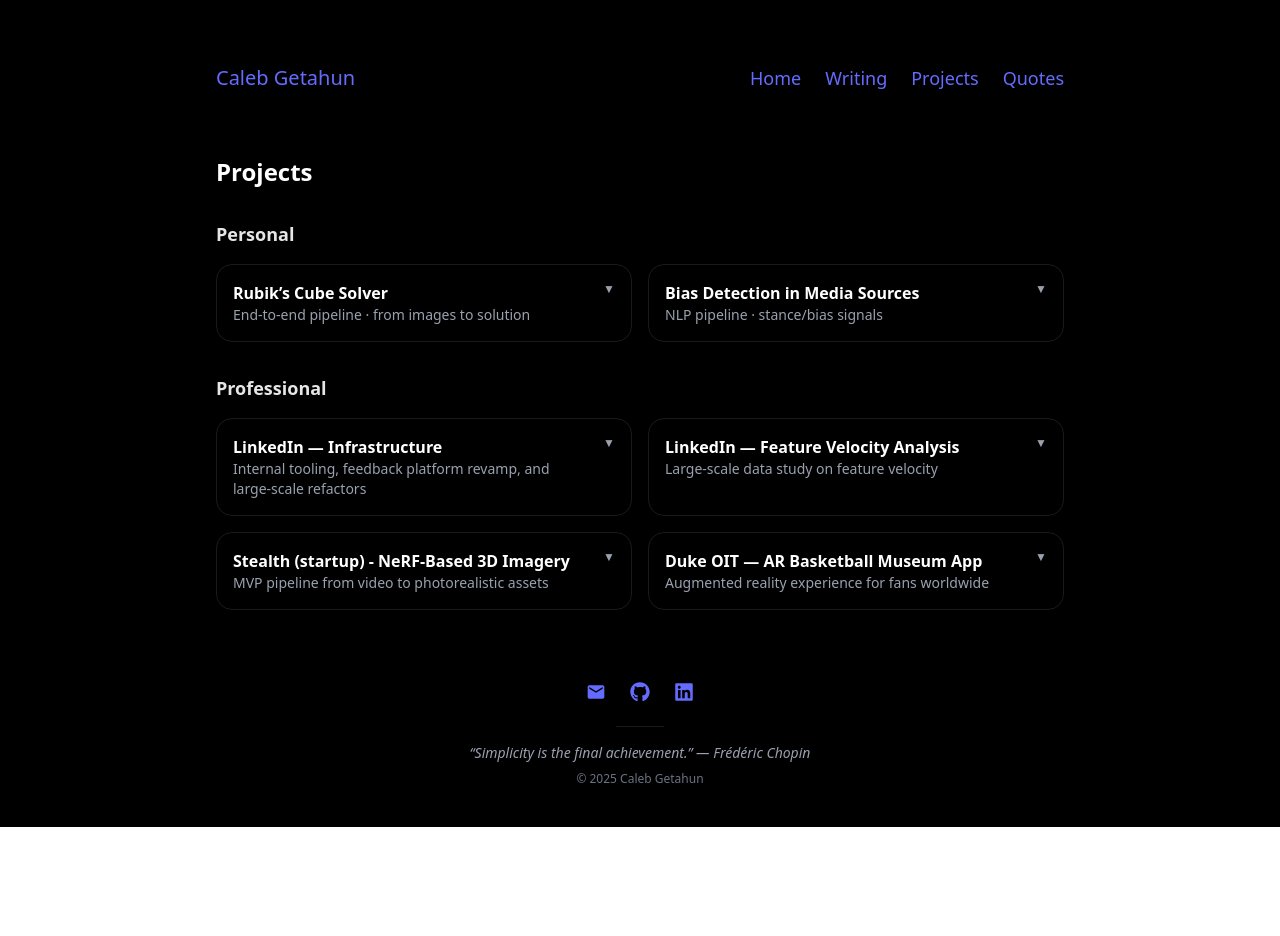
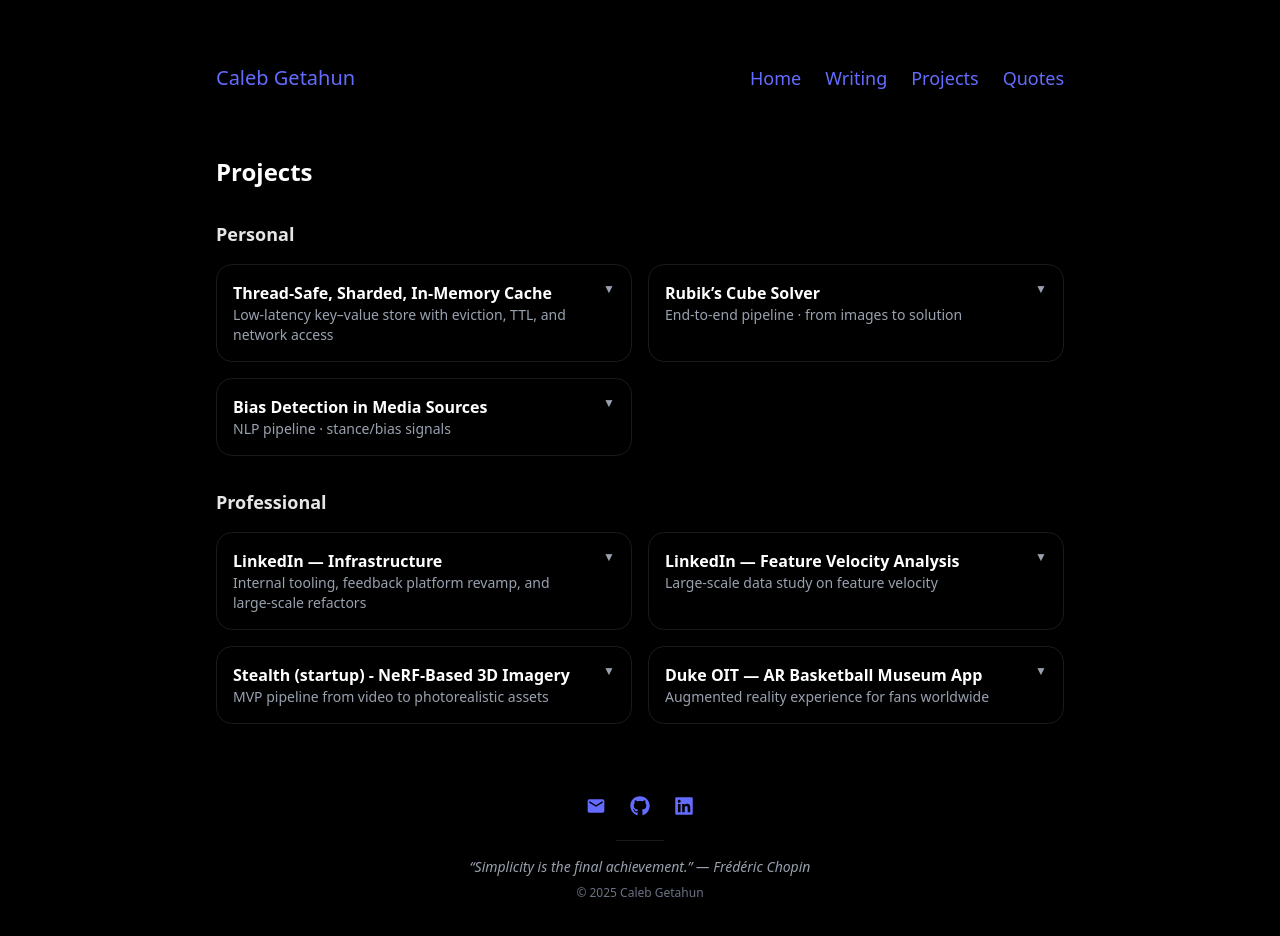
Before and after one commit to calebgetahun/personal-website, a React (Vite) app: page /projects in a window 1280 px wide. Shown: the top 936 px of the page. Before the commit the page ends 827 px from the top, so only its background shows below. Built offline with nearby package versions, Linux system fonts and the light colour scheme.

Commit message:
cache project blurb

```diff
--- a/src/components/Projects.jsx
+++ b/src/components/Projects.jsx
@@ -1,4 +1,18 @@
 const personal = [
+  {
+    title: "Thread-Safe, Sharded, In-Memory Cache",
+    tagline:
+      "Low-latency key–value store with eviction, TTL, and network access",
+    stack: ["Python", "TCP", "Threading", "Custom Protocol"],
+    blurb:
+      "In-memory key–value cache supporting LRU eviction, shard-level isolation, and lazy TTL expiration. Exposed via a lightweight TCP protocol with GET/PUT/DELETE semantics, designed to explore concurrency, eviction tradeoffs, and a clear path toward distributed replication.",
+    links: [
+      {
+        label: "GitHub",
+        href: "https://github.com/calebgetahun/distributed-cache",
+      },
+    ],
+  },
   {
     title: "Rubik’s Cube Solver",
     tagline: "End-to-end pipeline · from images to solution",
```
